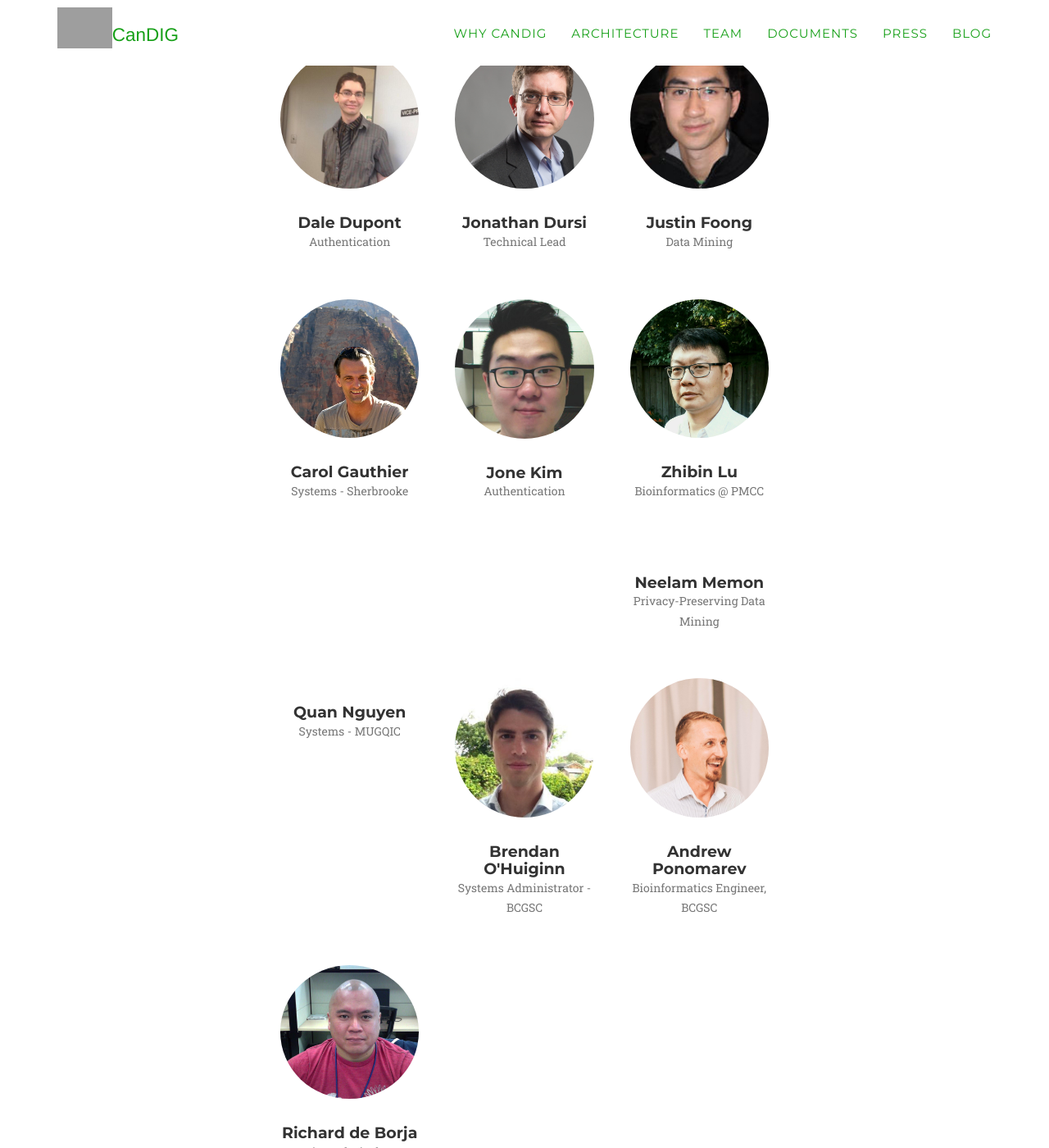
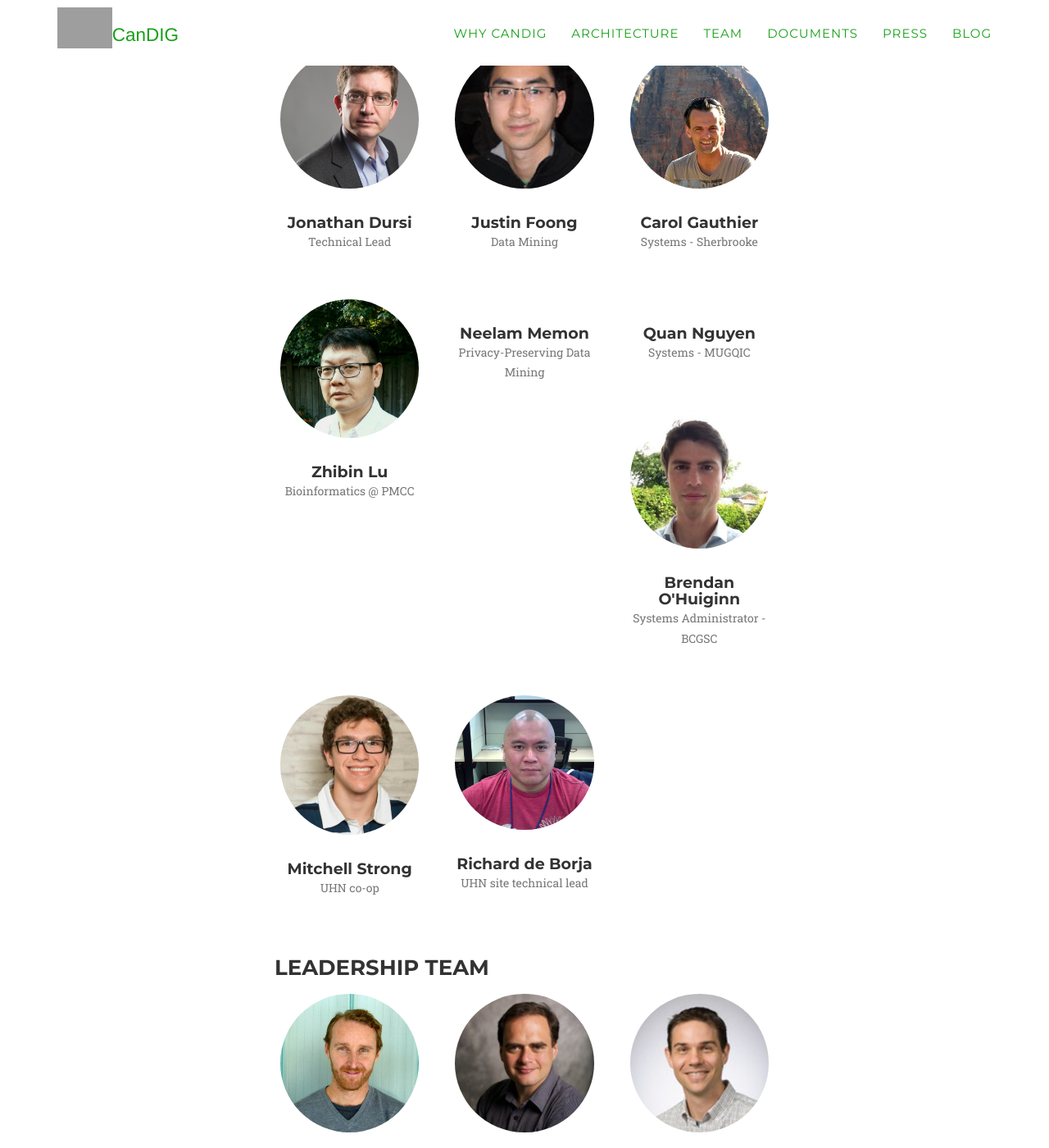
Before and after one commit to CanDIG/candig.github.io, a Jekyll site: the page built from _pages/team.html, in a window 1280 px wide and 1400 px high, scrolled down 526 px. Shown: the whole window at 82% size. Built offline with Jekyll 4.4.1, drawn with Linux system fonts in a browser that asks for light colours; some web fonts are replaced; some of the changed text lies outside the part shown; grey boxes are pictures that could not be loaded.

Commit message:
Mitchell Strong joins team

```diff
--- a/_data/team.yml
+++ b/_data/team.yml
@@ -43,13 +43,6 @@ people:
   position: Research Associate, BCGSC
   team: technical
 
-- name: Andrew Ponomarev
-  lastname: Ponomarev
-  firstname: Andrew
-  pic: andrew_ponomarev
-  position: Bioinformatics Engineer, BCGSC
-  team: technical
-
 - name: Zhibin Lu
   lastname: Lu
   firstname: Zhibin
@@ -61,21 +54,14 @@ people:
   lastname: de Borja
   firstname: Richard
   pic: richard_deborja
-  position: UHN site technical contact
+  position: UHN site technical lead
   team: technical
 
-- name: Dale Dupont
-  lastname: Dupont
-  firstname: Dale
-  pic: dale_dupont
-  position: Authentication
-  team: technical
-
-- name: Jone Kim
-  lastname: Kim
-  firstname: Jone
-  pic: jone_kim
-  position: Authentication
+- name: Mitchell Strong
+  lastname: Strong
+  firstname: Mitch
+  pic: mitchell_strong
+  position: UHN co-op
   team: technical
 
 - name: Brendan O'Huiginn
@@ -182,3 +168,24 @@ people:
   pic: dustin
   position: Authentication
   team: alumni
+
+- name: Andrew Ponomarev
+  lastname: Ponomarev
+  firstname: Andrew
+  pic: andrew_ponomarev
+  position: Bioinformatics Engineer, BCGSC
+  team: alumni
+
+- name: Dale Dupont
+  lastname: Dupont
+  firstname: Dale
+  pic: dale_dupont
+  position: Authentication
+  team: alumni
+
+- name: Jone Kim
+  lastname: Kim
+  firstname: Jone
+  pic: jone_kim
+  position: Authentication
+  team: alumni
```
Also changed, not shown: img/team/mitchell_strong.jpg (added).
